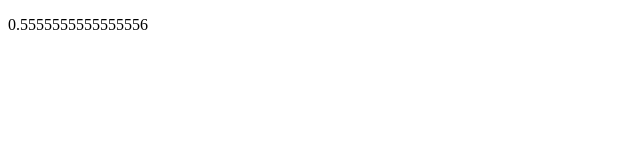
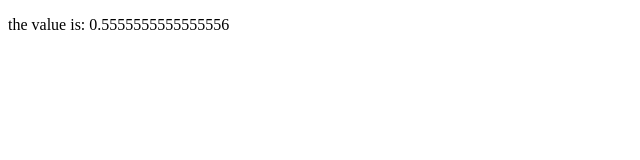
Before and after one commit to tisha47/javascript, a plain HTML site: page javascript.html in a window 1280 px wide. Shown: the whole page, without its empty margins (0-640 px from the left). Drawn offline with Linux system fonts and the light colour scheme.

Commit message:
javacode

```diff
--- a/javascript.html
+++ b/javascript.html
@@ -285,14 +285,31 @@
                     return p1 + p2
                 }
             </script> -->
-            <script>
+            <!-- <script>
                 function toCelsius(f) {
                   return (5/9) * (f-32);
                 }
 
                 let value = toCelsius(33);
                 document.getElementById("demo").innerHTML = value;
-             </script>
+             </script> -->
 
+            <!-- <script>
+                function toCelsius(f) {
+                    return (5/9) * (f-32);
+                }
+                let value = toCelsius;
+                document.getElementById("demo").innerHTML = value;
+
+            </script> -->
+
+            <script>
+                function toCelsius(f) {
+                    return  (5/9) * (f -32);
+                }
+
+                let value = "the value is:  " + toCelsius(33) ;
+                document.getElementById("demo").innerHTML = value;
+            </script>
         </body>
 </html>
```
